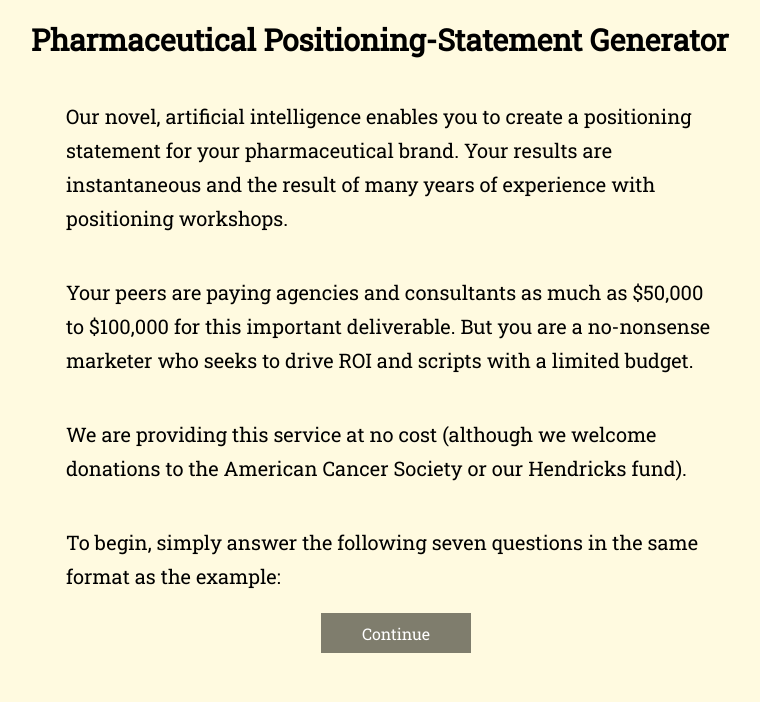
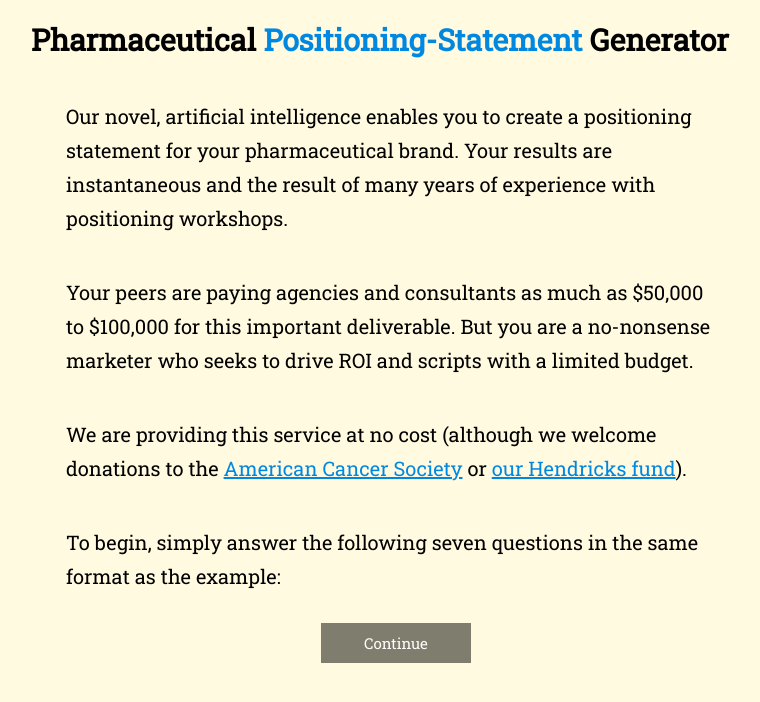
Before and after one commit to jamestomasino/positioning-statement, a plain HTML site: page index.html in a window 1280 px wide. Shown: the whole page, without its empty margins (244-1004 px from the left). Drawn offline with Linux system fonts and the light colour scheme.

Commit message:
cleaning up CSS awesomeness

```diff
--- a/css/styles.css
+++ b/css/styles.css
@@ -8,7 +8,12 @@ input:focus {
     outline: none;
 }
 
+a, a:visited, a:active, a:hover {
+    color: #0088E1;
+}
+
 .intro {
+    display: none;
     z-index: 10;
     background: #FFFAE0;
     font-family: 'Roboto Slab', serif;
@@ -21,7 +26,7 @@ input:focus {
     .intro .continue {
         display: block;
         box-sizing: border-box;
-        margin: 0 auto;
+        margin: 10px auto;
         text-align: center;
         width: 150px;
         height: 40px;
@@ -29,7 +34,7 @@ input:focus {
         background-color: #7F7D6D;
         padding: 10px;
         cursor: pointer;
-        font-size: 16px;
+        font-size: 15px;
     }
 
     .intro h1 {
@@ -41,6 +46,10 @@ input:focus {
         box-sizing: border-box;
         margin: 0 auto;
     }
+
+        .intro h1 .highlight {
+            color: #0088E1;
+        }
 
     .intro p {
         max-width: 700px;
@@ -54,7 +63,7 @@ input:focus {
 
 .survey, .positioning {
     display: none;
-    position: fixed;
+    position: absolute;
     width: 100%;
     height: 100%;
     left: 0;
--- a/index.html
+++ b/index.html
@@ -10,14 +10,15 @@
         <title>Pharmaceutical Positioning-Statement Generator</title>
         <link href="https://fonts.googleapis.com/css?family=Roboto+Slab" rel="stylesheet">
         <link rel="stylesheet" href="css/styles.css" type="text/css" charset="utf-8" />
+
     </head>
 
     <body>
         <div id="intro" class="intro active">
-            <h1>Pharmaceutical Positioning-Statement Generator</h1>
-            <p>Our novel, artificial intelligence enables you to create a positioning statement for your pharmaceutical brand. Your results are instantaneous and the result of many years of experience with positioning workshops. </p>
-            <p>Your peers are paying agencies and consultants as much as $50,000 to $100,000 for this important deliverable.  But you are a no-nonsense marketer who seeks to drive ROI and scripts with a limited budget. </p>
-            <p>We are providing this service at no cost (although we welcome donations to the American Cancer Society or our Hendricks fund).</p>
+            <h1>Pharmaceutical <span class="highlight">Positioning-Statement</span> Generator</h1>
+            <p>Our novel, artificial intelligence enables you to create a positioning statement for your pharmaceutical brand. Your results are instantaneous and the result of many years of experience with positioning workshops.</p>
+            <p>Your peers are paying agencies and consultants as much as $50,000 to $100,000 for this important deliverable.  But you are a no-nonsense marketer who seeks to drive ROI and scripts with a limited budget.</p>
+            <p>We are providing this service at no cost (although we welcome donations to the <a href="//donate3.cancer.org/">American Cancer Society</a> or <a href="//paypal.me/JamesTomasino/5">our Hendricks fund</a>).</p>
             <p>To begin, simply answer the following seven questions in the same format as the example:</p>
             <div class="continue">Continue</div>
         </div>
```
